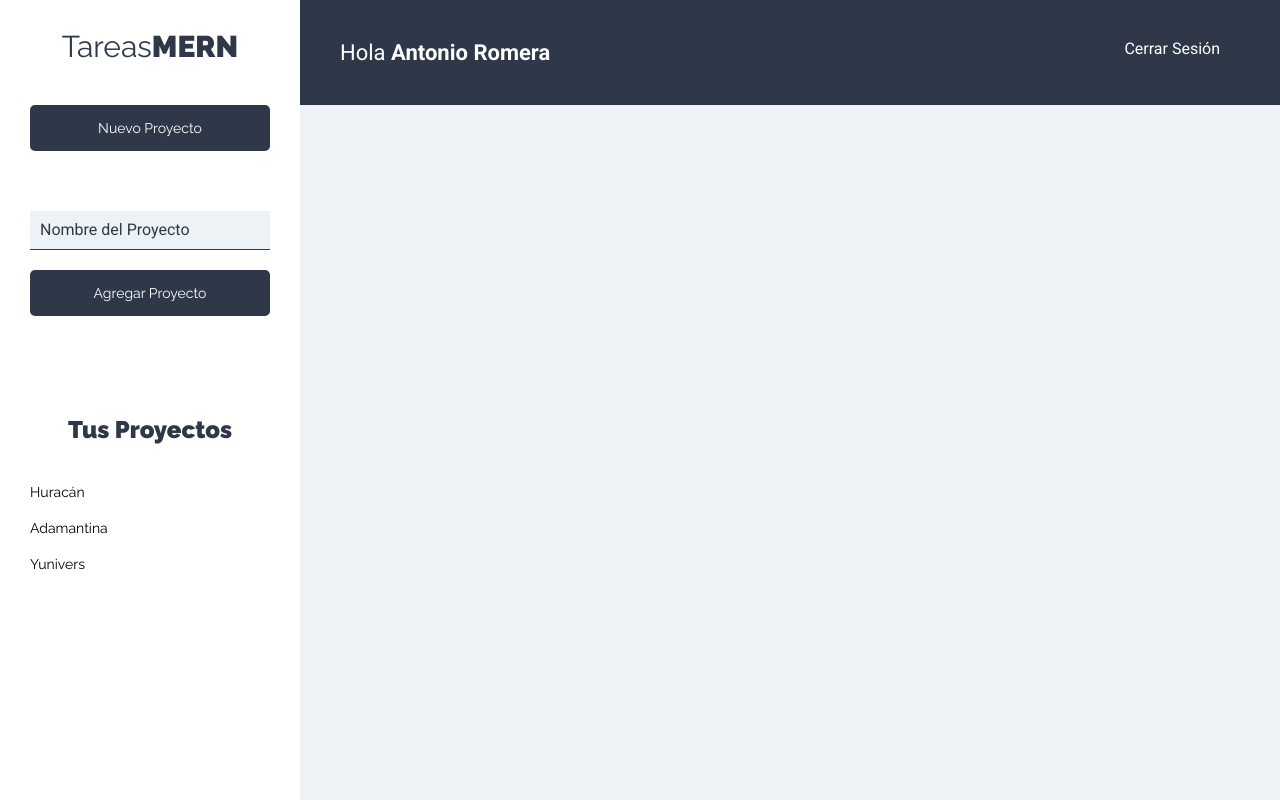
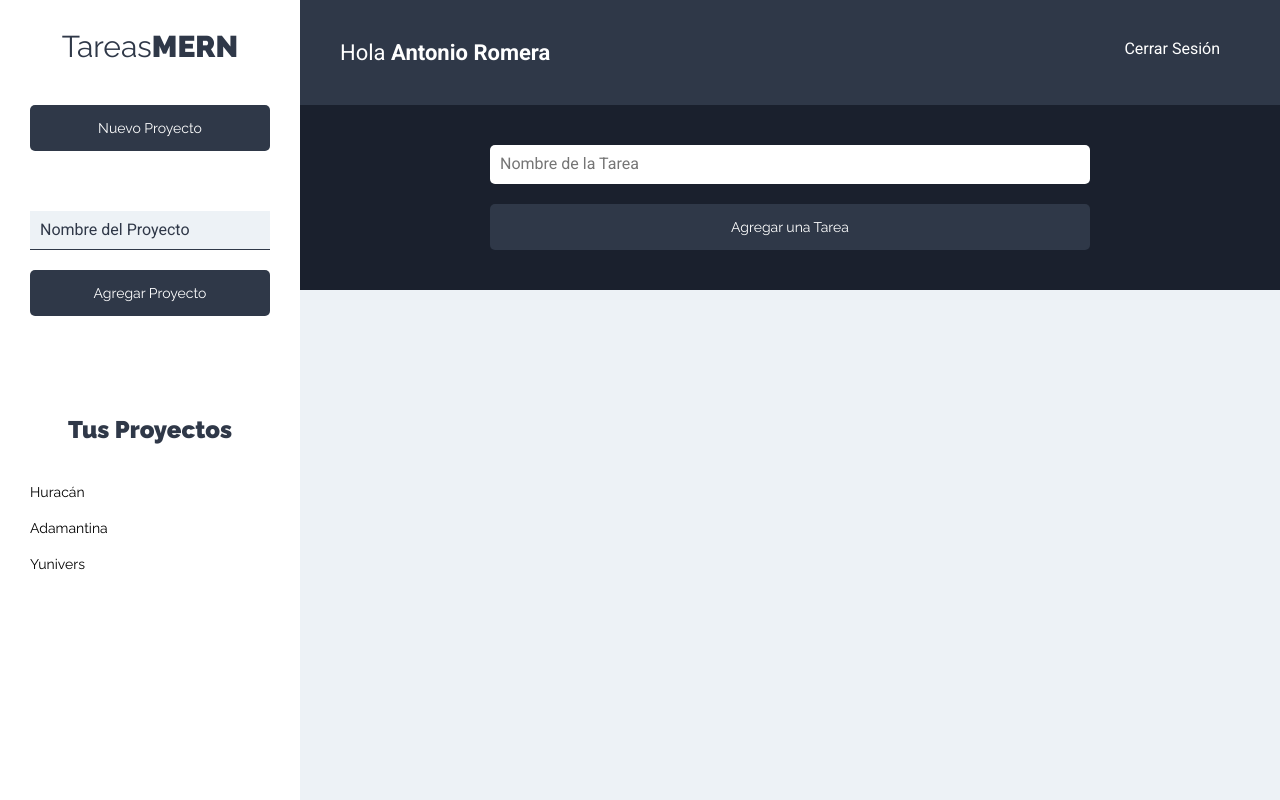
Before and after one commit to AJ-Romera/app-tareas-mern, a React (Create React App) app: page /proyectos in a window 1280 px wide. Built offline with nearby package versions, Linux system fonts and the light colour scheme.

Commit message:
CHNG: Construye el Formulario Para Crear Tareas

```diff
--- a/src/components/proyectos/Proyectos.js
+++ b/src/components/proyectos/Proyectos.js
@@ -1,6 +1,7 @@
 import React from 'react';
 import Barra from '../layout/Barra';
 import Sidebar from '../layout/Sidebar';
+import FormTarea from '../tareas/FormTarea';
 
 function Proyectos() {
     return (
@@ -11,6 +12,8 @@
                 <Barra />
 
                 <main>
+                    <FormTarea />
+
                     <div className='contenedor-tareas'></div>
                 </main>
             </div>
--- /dev/null
+++ b/src/components/tareas/FormTarea.js
@@ -0,0 +1,18 @@
+import React from 'react'
+
+function FormTarea() {
+    return (
+        <div className="formulario">
+            <form>
+                <div className="contenedor-input">
+                    <input type="text" className='input-text' placeholder='Nombre de la Tarea' name='nombre' />
+                </div>
+                <div className="contenedor-input">
+                    <input type="submit" className='btn btn-primario btn-submit btn-block' value='Agregar una Tarea' />
+                </div>
+            </form>
+        </div>
+    )
+}
+
+export default FormTarea
```
Also changed, not shown: src/components/tareas/ListadoTareas.js (added), src/components/tareas/Tarea.js (added).
